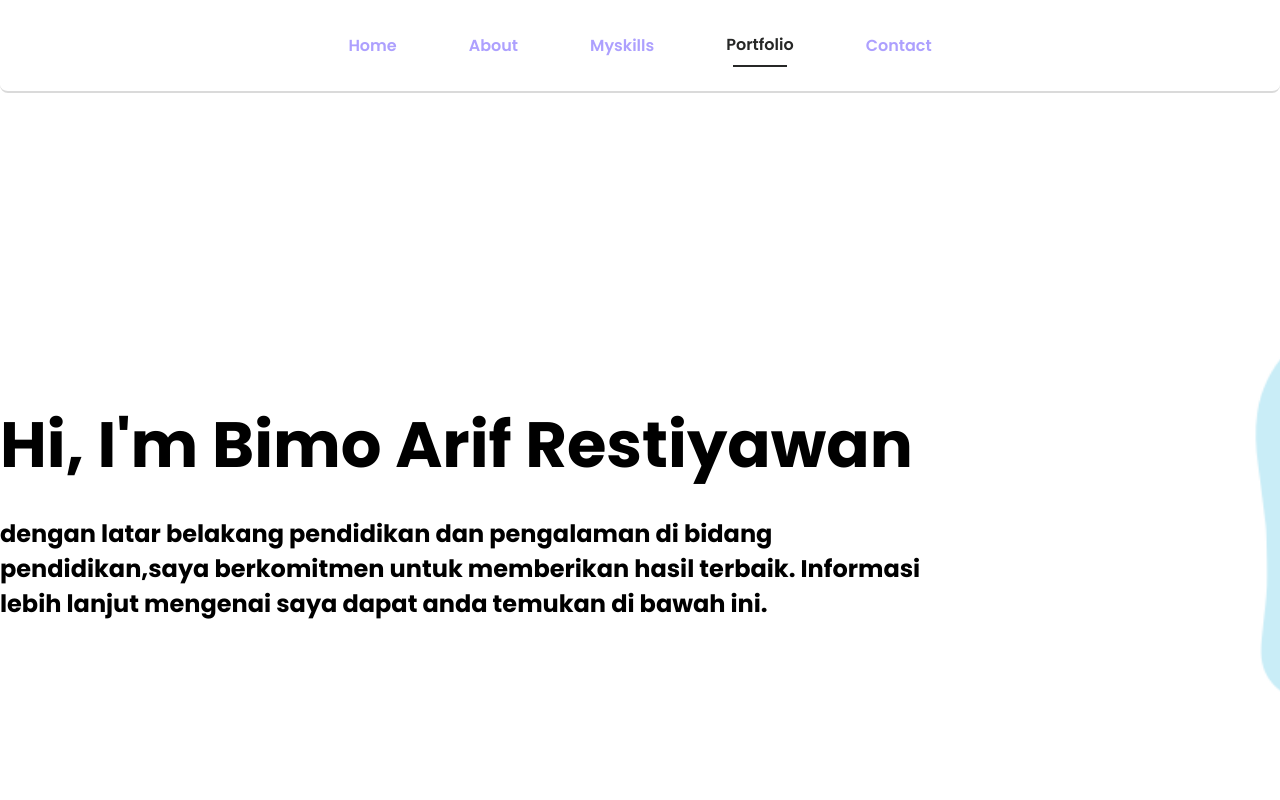
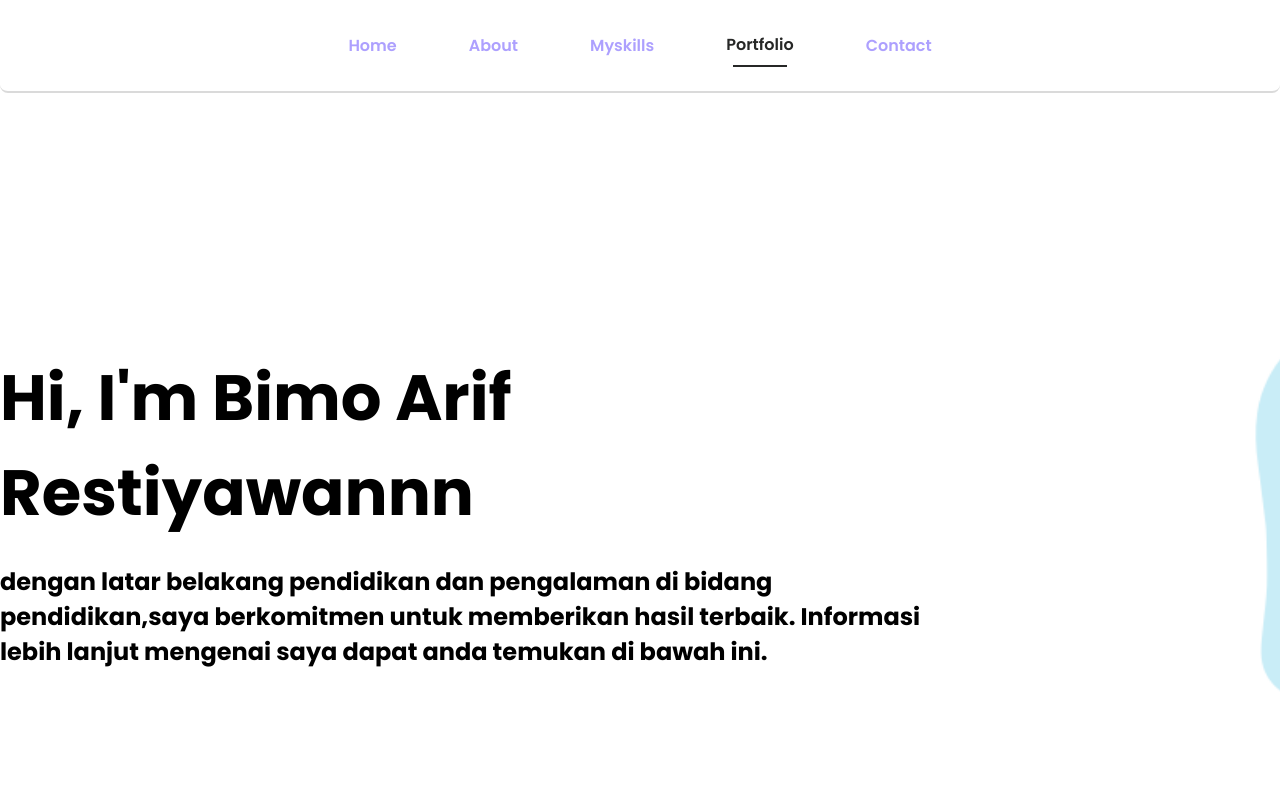
Before and after one commit to Bimbim3/bimbim-portofolio, a plain HTML site: page index.html in a window 1280 px wide. Shown: the top 800 px of the page. Drawn offline with Linux system fonts and the light colour scheme.

Commit message:
Update index.html

```diff
--- a/index.html
+++ b/index.html
@@ -30,7 +30,7 @@
 
     <section id="home">
       <div class="home-desc reveal fade-left">
-        <h1 class="home-title">Hi, I'm Bimo Arif Restiyawan</h4>
+        <h1 class="home-title">Hi, I'm Bimo Arif Restiyawannn</h4>
         <h1 class="home-job"></h1>
         <h2 class="home-text">
           dengan latar belakang pendidikan dan pengalaman di bidang pendidikan,saya berkomitmen untuk memberikan
```
